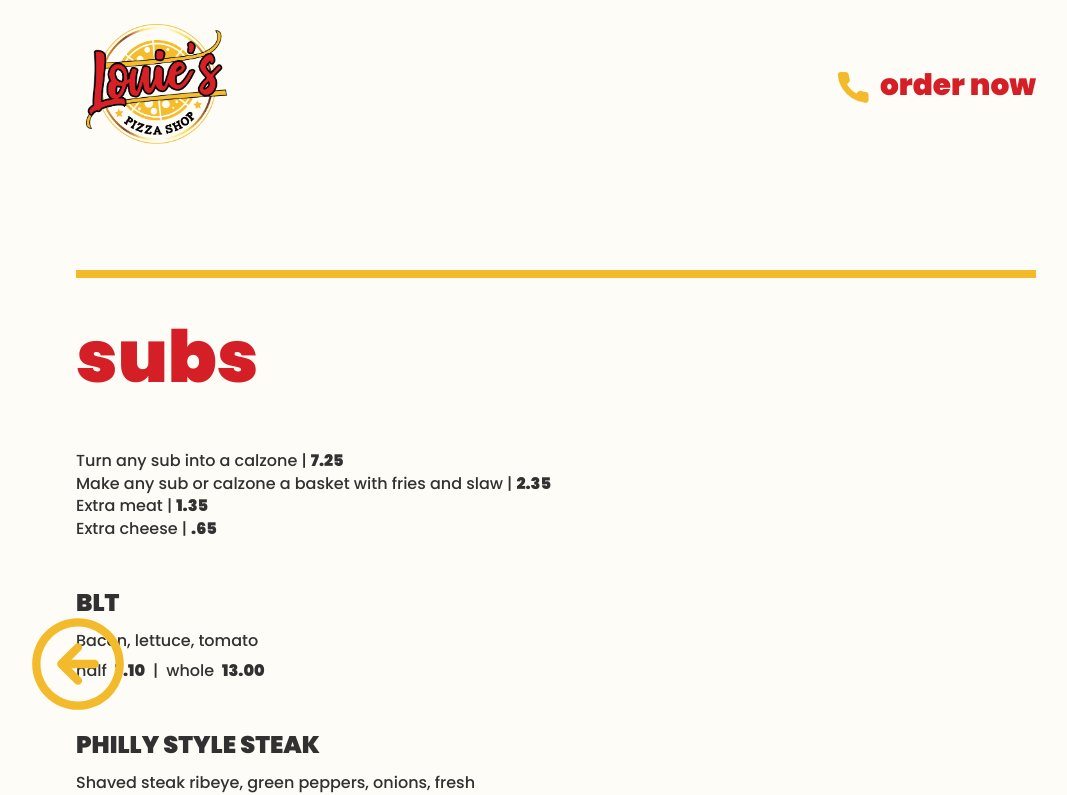
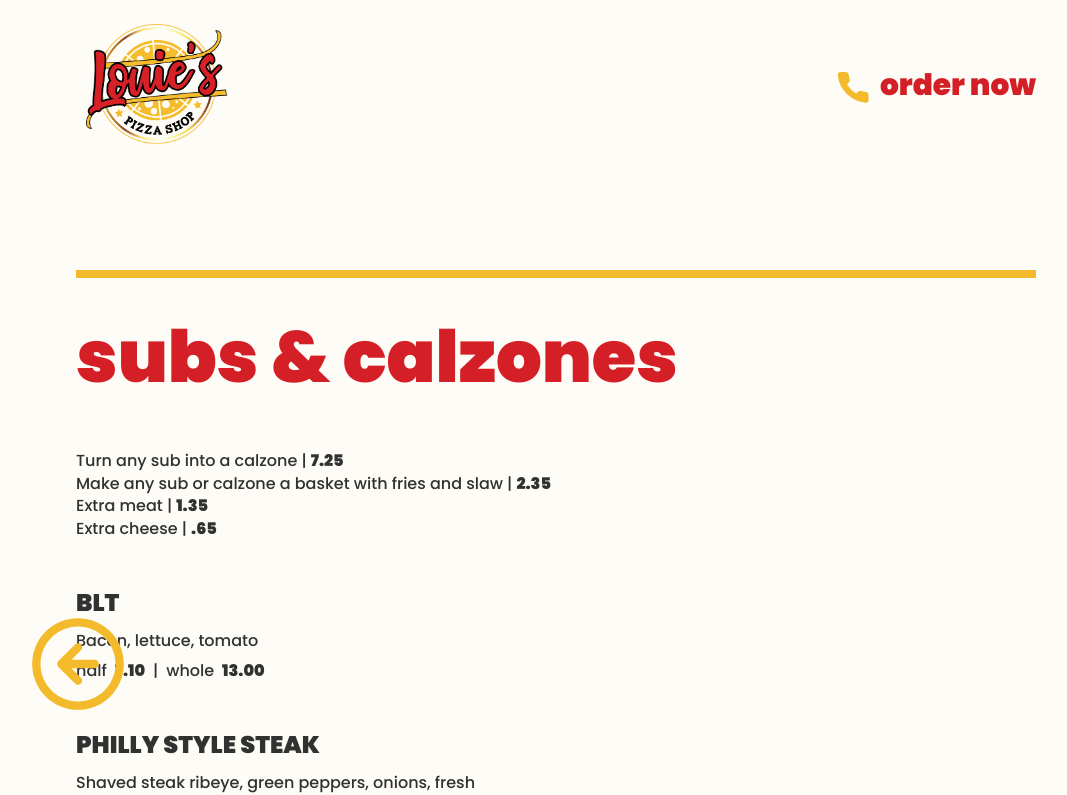
Before and after one commit to mattmaneval/louies-pizza-shop, a Next.js app: page /subs in a window 1280 px wide. Shown: the top 795 px of the page, without its empty margins (84-1151 px from the left). Built offline with nearby package versions, Linux system fonts and the light colour scheme.

Commit message:
Subs and calzones heading

```diff
--- a/components/food/Subs.js
+++ b/components/food/Subs.js
@@ -10,7 +10,7 @@ const SubsDetails = styled.div`
 const Subs = () => (
   <section>
     <div className="wrap">
-      <h1>subs</h1>
+      <h1>subs & calzones</h1>
       <SubsDetails>
         <div>
           <span>Turn any sub into a calzone | </span>
```
